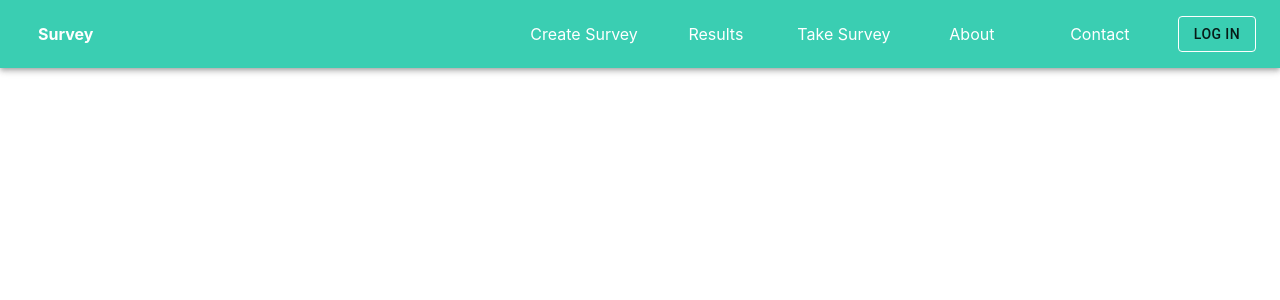
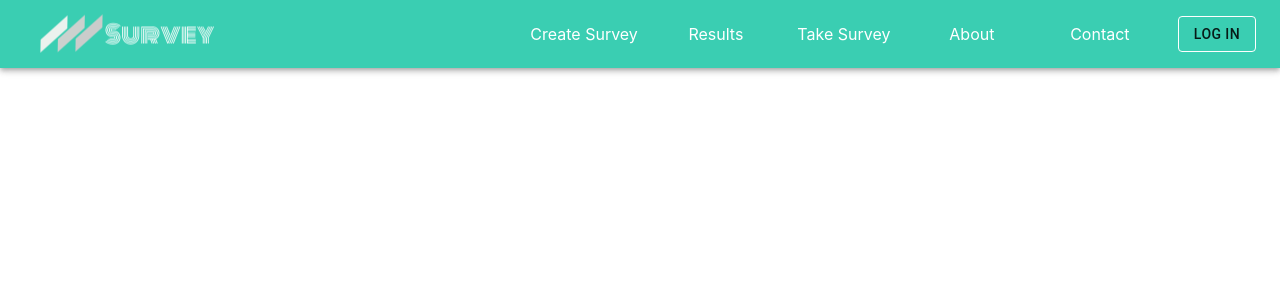
Before and after one commit to yervand-stepanyan/survey, a React (Create React App) app: page / in a window 1280 px wide. Shown: the top 300 px of the page. Built offline with nearby package versions, Linux system fonts and the light colour scheme.

Commit message:
Add logo to header

```diff
--- a/src/Components/Header/Header.js
+++ b/src/Components/Header/Header.js
@@ -4,6 +4,8 @@
 import Toolbar from '@material-ui/core/Toolbar';
 import {BrowserRouter as Router, Link} from "react-router-dom";
 import Button from '@material-ui/core/Button';
+
+import logo from "../../assets/images/logo/logo2.png"
 
 const menuItems = ["Create Survey", "Results", "Take Survey", "About", "Contact"];
 
@@ -14,7 +16,7 @@
       <AppBar position="static" className={classes.container}>
         <Toolbar>
           <Link to="/" className={`${classes.logo}`}>
-            Survey
+            <img src={logo} alt="logo" />
           </Link>
 
           <nav className={classes.menu}>
--- a/src/Components/Header/Header.style.js
+++ b/src/Components/Header/Header.style.js
@@ -18,13 +18,6 @@
      },
     },
 
-    logo: {
-      fontWeight: 700,
-      color: GLOBAL_STYLES.color.mainTextColor,
-      padding: `24px ${GLOBAL_STYLES.spacing.base}`,
-      textDecoration: "none",
-    },
-
     menu: {
       display: "flex",
       marginLeft: 'auto',
```
Also changed, not shown: src/assets/images/logo/logo2.png (added), src/assets/images/logo/logo200x200.png (added).
